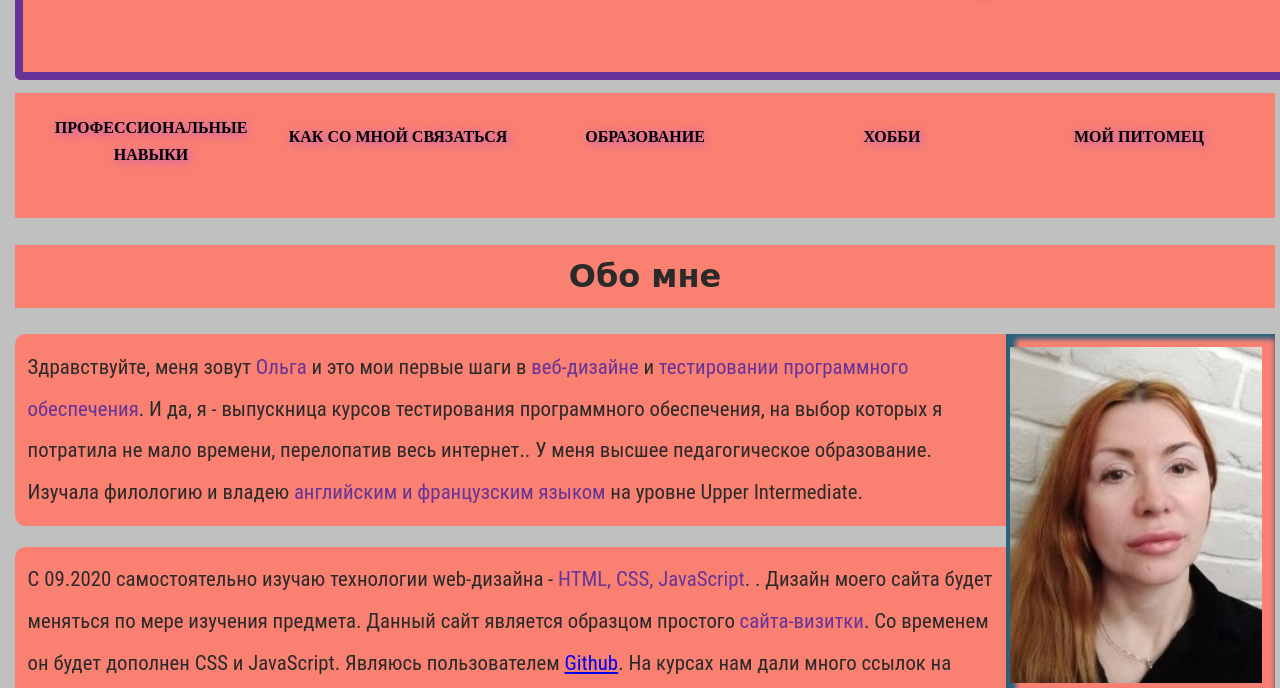
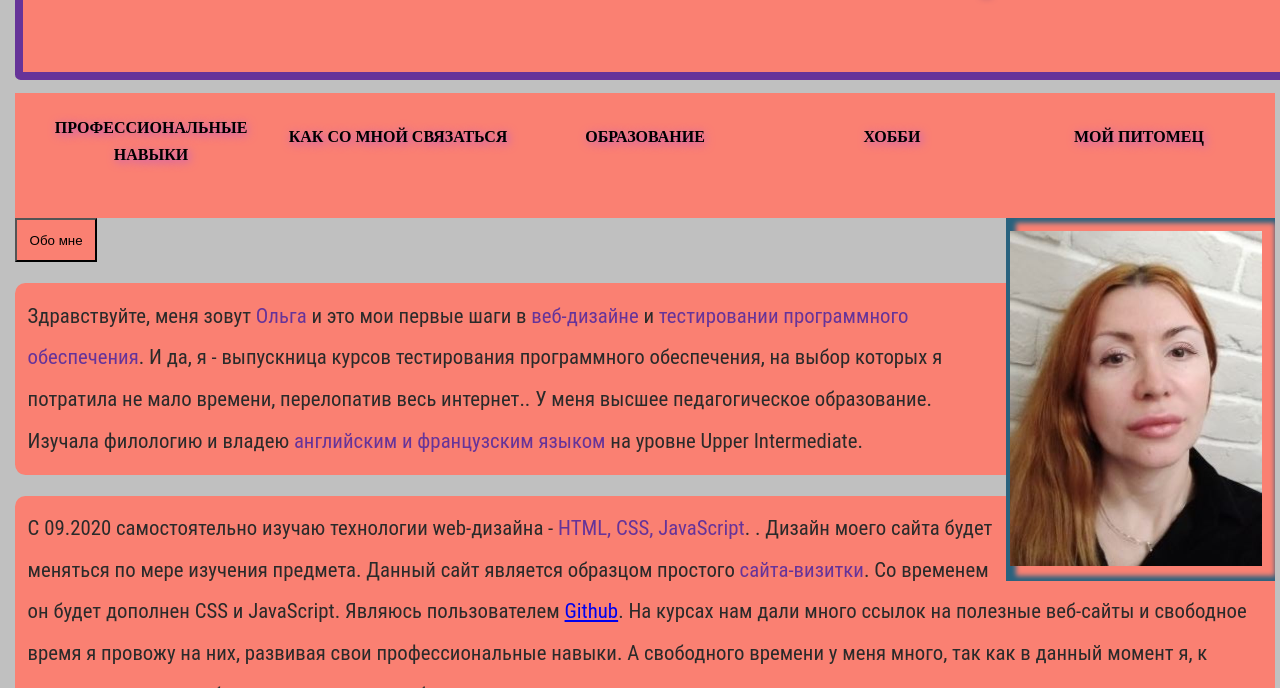
Before and after one commit to q1erty/first-website, a plain HTML site: page index.html in a window 1280 px wide. Shown: the part 112-800 px from the top of the page. Drawn offline with Linux system fonts and the light colour scheme.

Commit message:
Update index.html

```diff
--- a/index.html
+++ b/index.html
@@ -29,7 +29,7 @@
 
 
 
-    <h2>Обо мне</h2>
+    <button>Обо мне</button>
    <aside>
 
 
```
